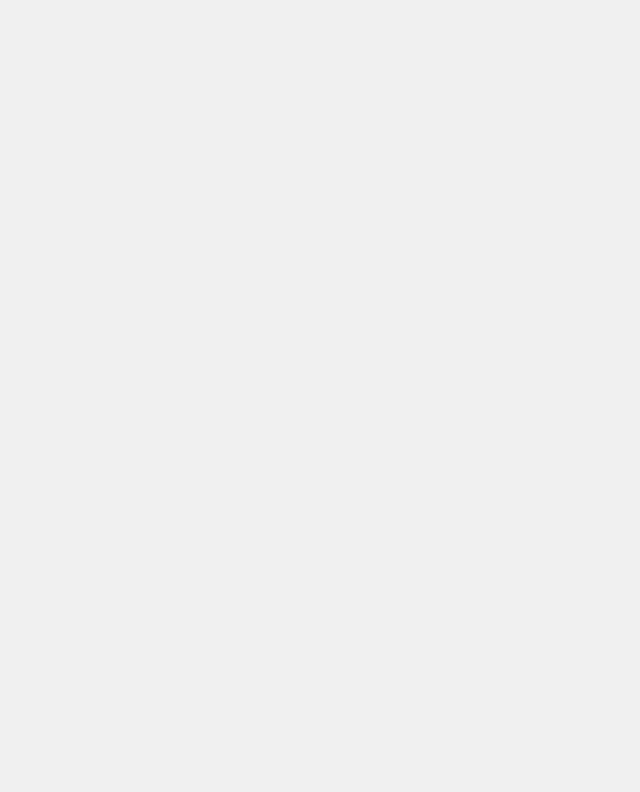
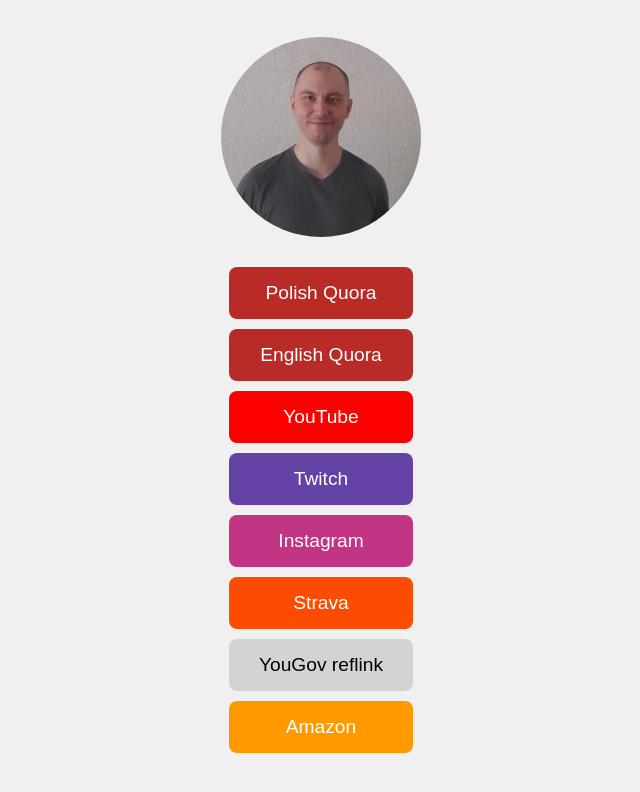
Before and after one commit to lukstasto/lukstasto, a plain HTML site: page index.html in a window 1280 px wide. Shown: the whole page, without its empty margins (319-959 px from the left). Drawn offline with Linux system fonts and the light colour scheme.

Commit message:
Update index.html

```diff
--- a/index.html
+++ b/index.html
@@ -41,4 +41,57 @@
         }
 
         /* Button Colors */
-        .youtube
+        .youtube { background-color: #FF0000; } /* YouTube Red */
+        .quora { background-color: #B92B27; } /* Quora Maroon */
+        .instagram { background-color: #C13584; } /* Instagram Gradient */
+        .twitch { background-color: #6441A5; } /* Twitch Purple */
+        .strava { background-color: #FC4C02; } /* Strava Orange */
+        .amazon { background-color: #FF9900; } /* Amazon Orange */
+        .yougov { background-color: #D3D3D3; color: black; } /* YouGov Grey */
+
+        .centered-link:hover {
+            opacity: 0.9;
+        }
+    </style>
+</head>
+<body>
+    <!-- Add your image here -->
+    <img src="profilowe.jpg" alt="My Profile Picture" class="profile-picture">
+
+    <!-- English Content -->
+    <div id="content-en" class="centered-container">
+        <a href="https://www.quora.com/profile/%C5%81ukasz-Stok%C5%82osa-1" class="centered-link quora">Polish Quora</a>
+        <a href="https://pl.quora.com/profile/%C5%81ukasz-Stok%C5%82osa-1" class="centered-link quora">English Quora</a>
+        <a href="https://www.youtube.com/@lukstasto" class="centered-link youtube">YouTube</a>
+        <a href="https://www.twitch.tv/LukStaSto" class="centered-link twitch">Twitch</a>
+        <a href="https://www.instagram.com/lukstasto/" class="centered-link instagram">Instagram</a>
+        <a href="https://www.strava.com/athletes/130372932" class="centered-link strava">Strava</a>
+        <a href="https://www.twitch.tv/LukStaSto" class="centered-link yougov">YouGov reflink</a>
+        <a href="https://www.amazon.co.uk/hz/wishlist/ls/UGGKGONHJ2K9?ref_=wl_share" class="centered-link amazon">Amazon</a>
+    </div>
+
+    <!-- Polish Content -->
+    <div id="content-pl" class="centered-container" style="display:none;">
+        <a href="https://www.quora.com/profile/%C5%81ukasz-Stok%C5%82osa-1" class="centered-link quora">Quora po polsku</a>
+        <a href="https://pl.quora.com/profile/%C5%81ukasz-Stok%C5%82osa-1" class="centered-link quora">Quora po angielsku</a>
+        <a href="https://www.youtube.com/@lukstasto" class="centered-link youtube">YouTube</a>
+        <a href="https://www.twitch.tv/LukStaSto" class="centered-link twitch">Twitch</a>
+        <a href="https://www.instagram.com/lukstasto/" class="centered-link instagram">Instagram</a>
+        <a href="https://www.strava.com/athletes/130372932" class="centered-link strava">Strava</a>
+        <a href="https://www.twitch.tv/LukStaSto" class="centered-link yougov">YouGov reflink</a>
+        <a href="https://www.amazon.co.uk/hz/wishlist/ls/UGGKGONHJ2K9?ref_=wl_share" class="centered-link amazon">Amazon</a>
+    </div>
+
+    <script>
+        const userLang = navigator.language || navigator.userLanguage;
+
+        if (userLang.startsWith('pl')) {
+            document.getElementById('content-en').style.display = 'none';
+            document.getElementById('content-pl').style.display = 'block';
+        } else {
+            document.getElementById('content-en').style.display = 'block';
+            document.getElementById('content-pl').style.display = 'none';
+        }
+    </script>
+</body>
+</html>
```
